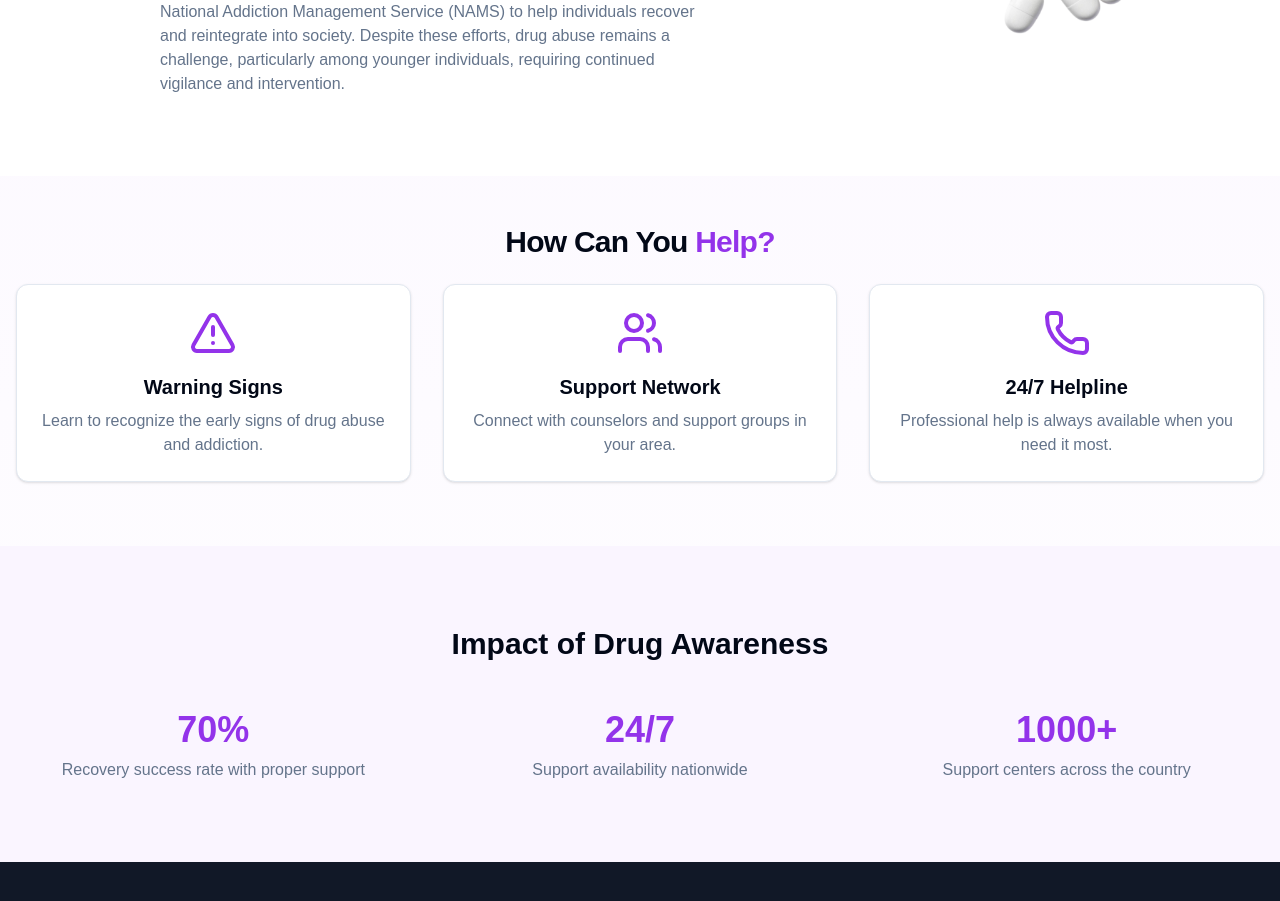
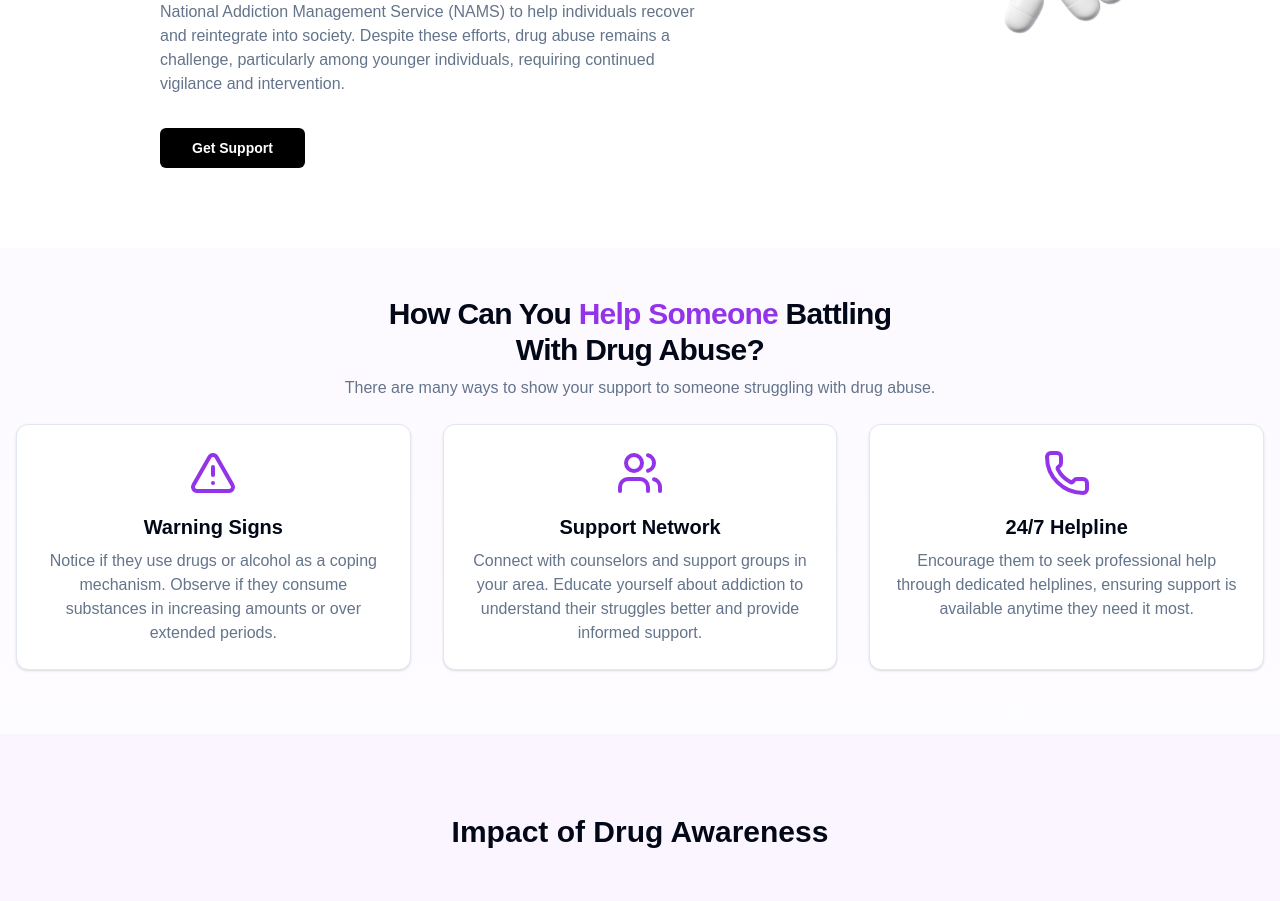
Before and after one commit to meisyt08/smuwebdev, a Next.js app in the folder my-app/: page /landing in a window 1280 px wide. Shown: the part 840-1741 px from the top of the page. Built offline with nearby package versions, Linux system fonts and the light colour scheme.

Commit message:
landing page card section

```diff
--- a/my-app/app/landing/page.tsx
+++ b/my-app/app/landing/page.tsx
@@ -59,6 +59,12 @@ export default function LandingPage() {
             particularly among younger individuals, requiring continued
             vigilance and intervention.
           </p>
+          <Button
+            size="lg"
+            className="mt-8 bg-black text-white dark:bg-white dark:text-black font-semibold"
+          >
+            Get Support
+          </Button>
         </div>
 
         <div className="flex flex-wrap justify-center items-center mx-auto w-[350px] h-[350px]">
@@ -74,11 +80,18 @@ export default function LandingPage() {
 
       {/* Info Cards */}
       <section className="container mx-auto px-4 py-12 mb-4">
-        <div className="text-center">
-          <h1 className="mb-6 text-xl font-bold tracking-tight sm:text-2xl md:text-3xl dark:text-white">
+        <div className="text-center mb-6 ">
+          <h1 className="mx-auto max-w-lg text-xl font-bold tracking-tight sm:text-2xl md:text-3xl dark:text-white">
             How Can You&nbsp;
-            <span className="text-purple-600 dark:text-purple-400">Help?</span>
+            <span className="text-purple-600 dark:text-purple-400">
+              Help Someone
+            </span>
+            &nbsp;Battling With Drug Abuse?
           </h1>
+          <p className="mt-2 text-muted-foreground dark:text-gray-300">
+            There are many ways to show your support to someone struggling with
+            drug abuse.
+          </p>
         </div>
         <div className="grid gap-8 md:grid-cols-2 lg:grid-cols-3">
           <Card className="dark:bg-gray-700">
@@ -88,7 +101,9 @@ export default function LandingPage() {
                 Warning Signs
               </h3>
               <p className="text-muted-foreground dark:text-gray-300">
-                Learn to recognize the early signs of drug abuse and addiction.
+                Notice if they use drugs or alcohol as a coping mechanism.
+                Observe if they consume substances in increasing amounts or over
+                extended periods.
               </p>
             </CardContent>
           </Card>
@@ -99,7 +114,9 @@ export default function LandingPage() {
                 Support Network
               </h3>
               <p className="text-muted-foreground dark:text-gray-300">
-                Connect with counselors and support groups in your area.
+                Connect with counselors and support groups in your area. Educate
+                yourself about addiction to understand their struggles better
+                and provide informed support.
               </p>
             </CardContent>
           </Card>
@@ -110,7 +127,9 @@ export default function LandingPage() {
                 24/7 Helpline
               </h3>
               <p className="text-muted-foreground dark:text-gray-300">
-                Professional help is always available when you need it most.
+                Encourage them to seek professional help through dedicated
+                helplines, ensuring support is available anytime they need it
+                most.
               </p>
             </CardContent>
           </Card>
--- a/my-app/app/resources/page.tsx
+++ b/my-app/app/resources/page.tsx
@@ -128,7 +128,7 @@ function ExpandableCardDemo() {
         ) : null}
       </AnimatePresence>
       {result && (
-        <div className="max-w-2xl mx-auto w-full gap-4 mb-6">
+        <div className="max-w-2xl mx-auto w-full gap-4 mb-6 mt-6">
           {result === "goodEnd" ? (
             <>
               <h1 className="text-2xl font-bold">
@@ -151,7 +151,7 @@ function ExpandableCardDemo() {
         </div>
       )}
 
-      <ul className="max-w-2xl mx-auto w-full gap-4">
+      <ul className="max-w-2xl mx-auto w-full gap-4 mb-4">
         {cards.map((card) => (
           <motion.div
             layoutId={`card-${card.title}-${id}`}
```
